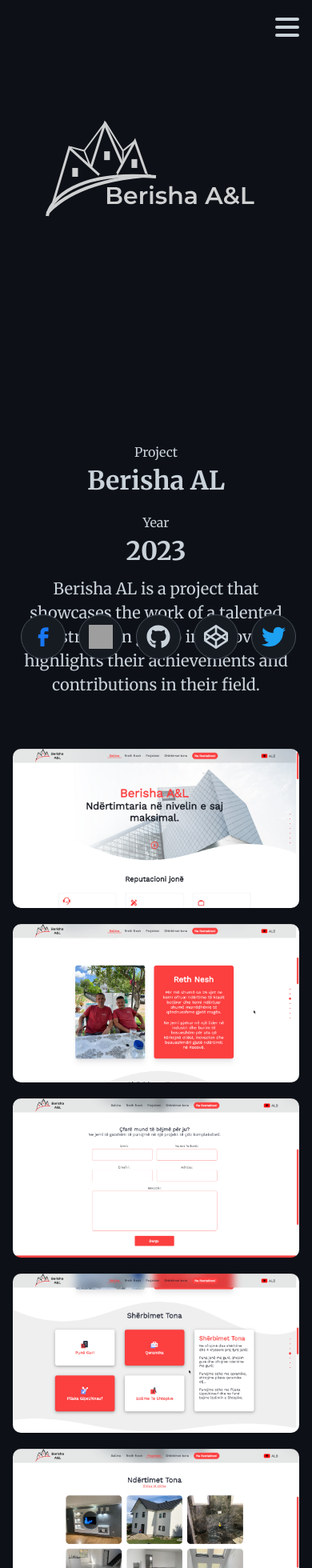
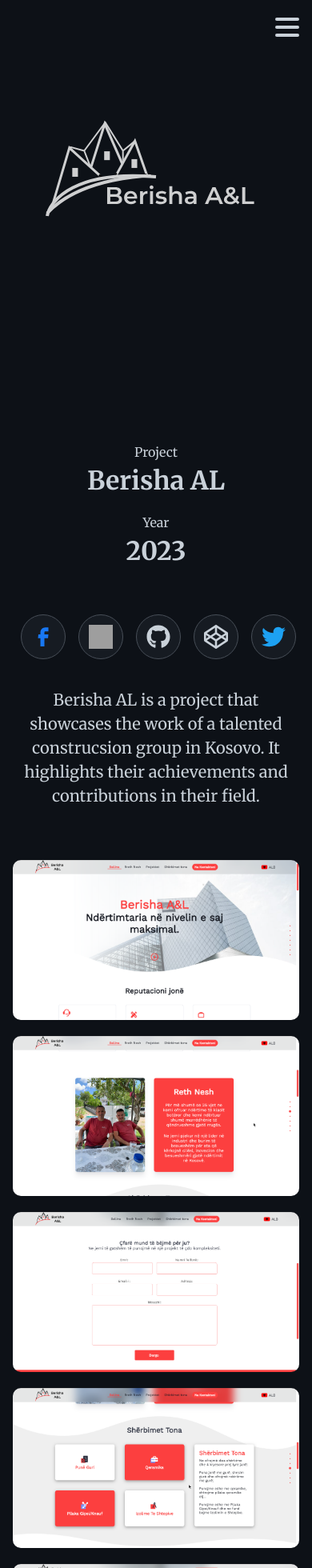
Before and after one commit to Johnson-Berisha/gjonson-portfolio, a Next.js app: page /projects/berisha-al in a window 390 px wide. Shown: the top 1960 px of the page at 80% size. Built offline with nearby package versions, Linux system fonts and the light colour scheme; grey boxes are pictures that could not be loaded.

Commit message:
fixed 2 major bugs

```diff
--- a/src/app/projects/berisha-al/styles/berisha-prj.css
+++ b/src/app/projects/berisha-al/styles/berisha-prj.css
@@ -94,7 +94,7 @@
   }
   .description {
     padding: 1rem 1rem;
-    height: 160vh;
+    height: fit-content;
   }
   .description p {
     font-size: 20px;
@@ -105,7 +105,7 @@
   }
   .prj-img {
     width: 100%;
-    height: 100%;
+    height: 200px;
   }
 
   .logo {
```
